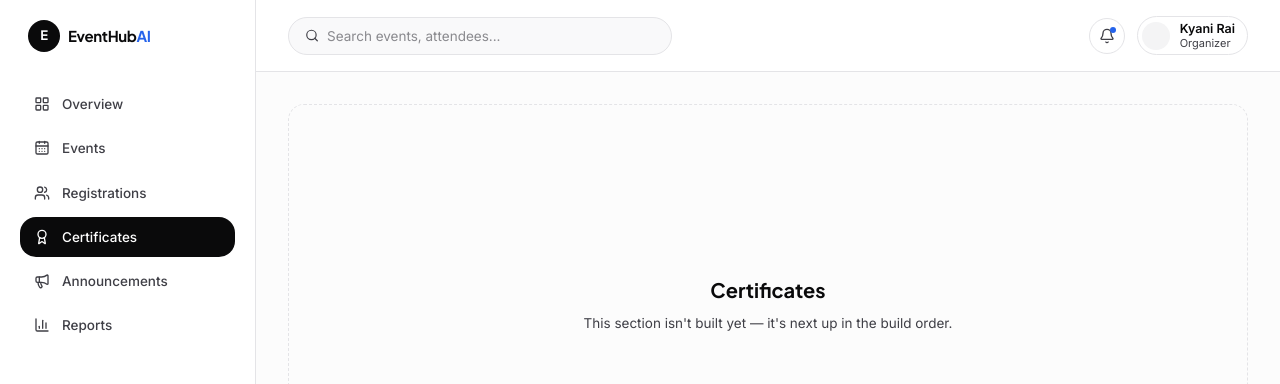
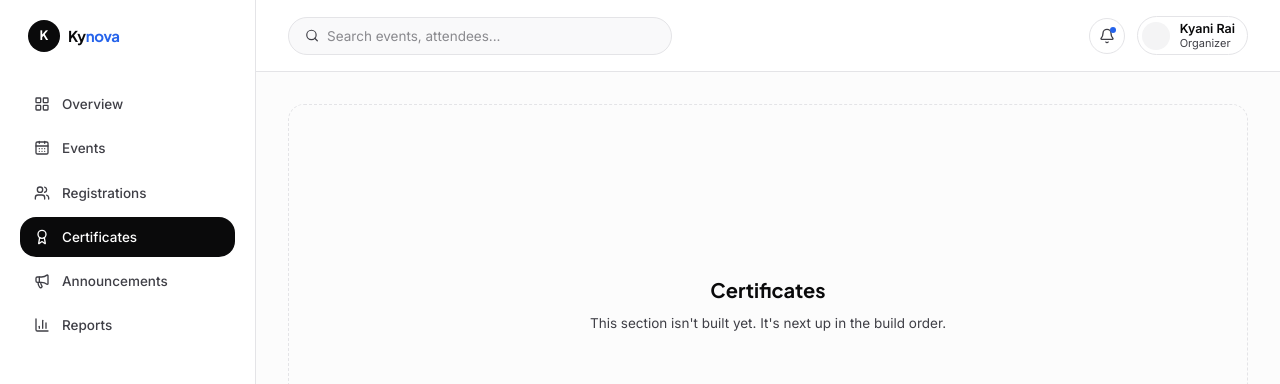
Before and after one commit to Kyani7/eventhub-ai, a React (Vite) app: page /dashboard/certificates in a window 1280 px wide. Shown: the top 384 px of the page. Built offline with nearby package versions, Linux system fonts and the light colour scheme.

Commit message:
Changing names

```diff
--- a/src/components/FAQ.tsx
+++ b/src/components/FAQ.tsx
@@ -7,7 +7,7 @@ const categories = ["General", "AI & Automation", "Attendance & Certificates"] a
 const faqs: { category: (typeof categories)[number]; q: string; a: string }[] = [
   {
     category: "General",
-    q: "Who can create events on EventHub AI?",
+    q: "Who can create events on Kynova?",
     a: "Organizers and admins can create and publish events. Students browse and register, volunteers get assigned to check-in duty, and sponsors get a dashboard for their campaigns.",
   },
   {
--- a/src/components/dashboard/Sidebar.tsx
+++ b/src/components/dashboard/Sidebar.tsx
@@ -23,10 +23,10 @@ export default function Sidebar({ onNavigate }: { onNavigate?: () => void }) {
     <div className="flex h-full flex-col">
       <a href="/" className="flex items-center gap-2 px-2 font-display">
         <span className="flex h-8 w-8 items-center justify-center rounded-full bg-ink text-[13px] font-bold text-paper">
-          E
+          K
         </span>
         <span className="text-[15px] font-bold tracking-tight text-ink">
-          EventHub<span className="text-accent">AI</span>
+          Ky<span className="text-accent">nova</span>
         </span>
       </a>
 
--- a/src/pages/ForgotPassword.tsx
+++ b/src/pages/ForgotPassword.tsx
@@ -46,7 +46,7 @@ export default function ForgotPassword() {
             If an account exists for {sentTo}, a reset link is on its way.
           </p>
           <p className="mt-2 text-[13px] text-ink-soft">
-            No backend is wired up yet, so no email actually sends — this is
+            No backend is wired up yet, so no email actually sends, This is
             the UI and validation flow only.
           </p>
         </div>
--- a/src/pages/Login.tsx
+++ b/src/pages/Login.tsx
@@ -42,7 +42,7 @@ export default function Login() {
     >
       {submitted ? (
         <div className="rounded-2xl border border-mist bg-cloud/50 p-5 text-[14px] text-ink-soft">
-          This is a UI-only demo — there's no backend wired up yet, so
+          This is a UI-only demo. There's no backend wired up yet, so
           nothing was actually authenticated. Form validation and submit
           state work as shown.
         </div>
--- a/src/pages/Register.tsx
+++ b/src/pages/Register.tsx
@@ -66,7 +66,7 @@ export default function Register() {
     >
       {submitted ? (
         <div className="rounded-2xl border border-mist bg-cloud/50 p-5 text-[14px] text-ink-soft">
-          This is a UI-only demo — there's no backend wired up yet, so no
+          This is a UI-only demo. There's no backend wired up yet, so no
           account was actually created. Validation, role selection, and
           submit state all work as shown.
         </div>
@@ -152,7 +152,7 @@ export default function Register() {
           </button>
 
           <p className="text-center text-[12px] text-ink-soft">
-            By continuing you agree to EventHub AI's Terms and Privacy Policy.
+            By continuing you agree to Kynova's Terms and Privacy Policy.
           </p>
         </form>
       )}
--- a/src/pages/dashboard/ComingSoon.tsx
+++ b/src/pages/dashboard/ComingSoon.tsx
@@ -3,7 +3,7 @@ export default function ComingSoon({ title }: { title: string }) {
     <div className="flex min-h-[50vh] flex-col items-center justify-center rounded-2xl border border-dashed border-mist text-center">
       <p className="font-display text-[20px] font-bold text-ink">{title}</p>
       <p className="mt-2 max-w-sm text-[13.5px] text-ink-soft">
-        This section isn't built yet — it's next up in the build order.
+        This section isn't built yet. It's next up in the build order.
       </p>
     </div>
   );
```
